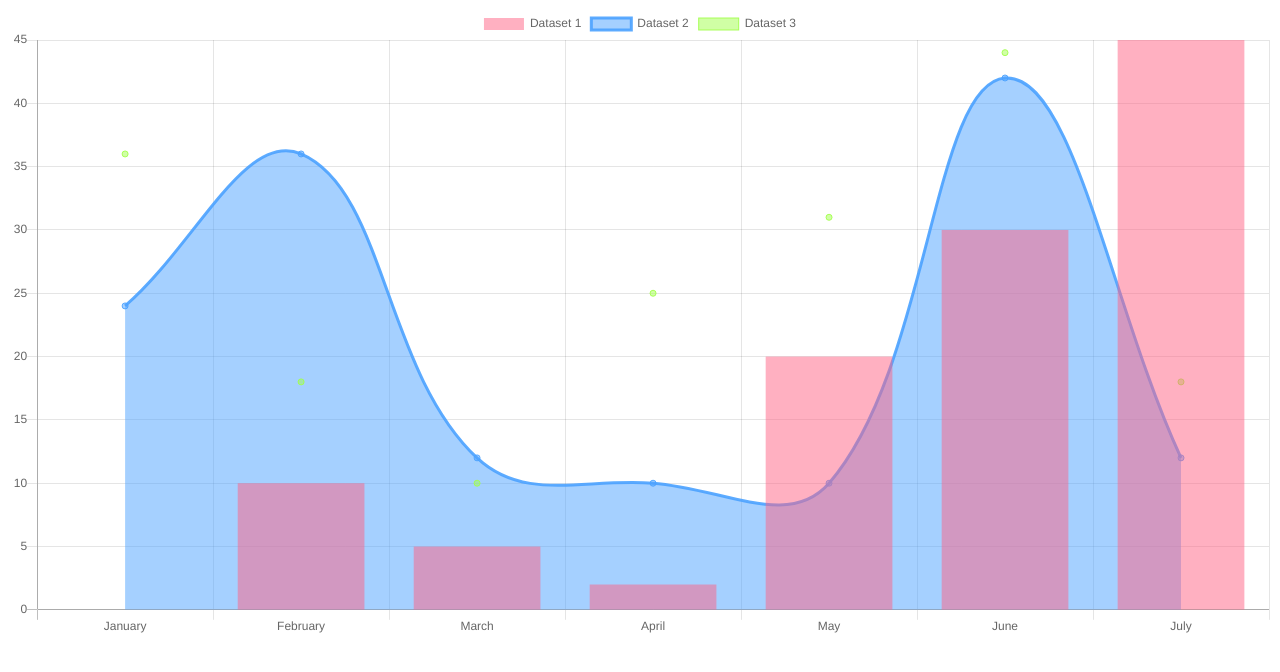
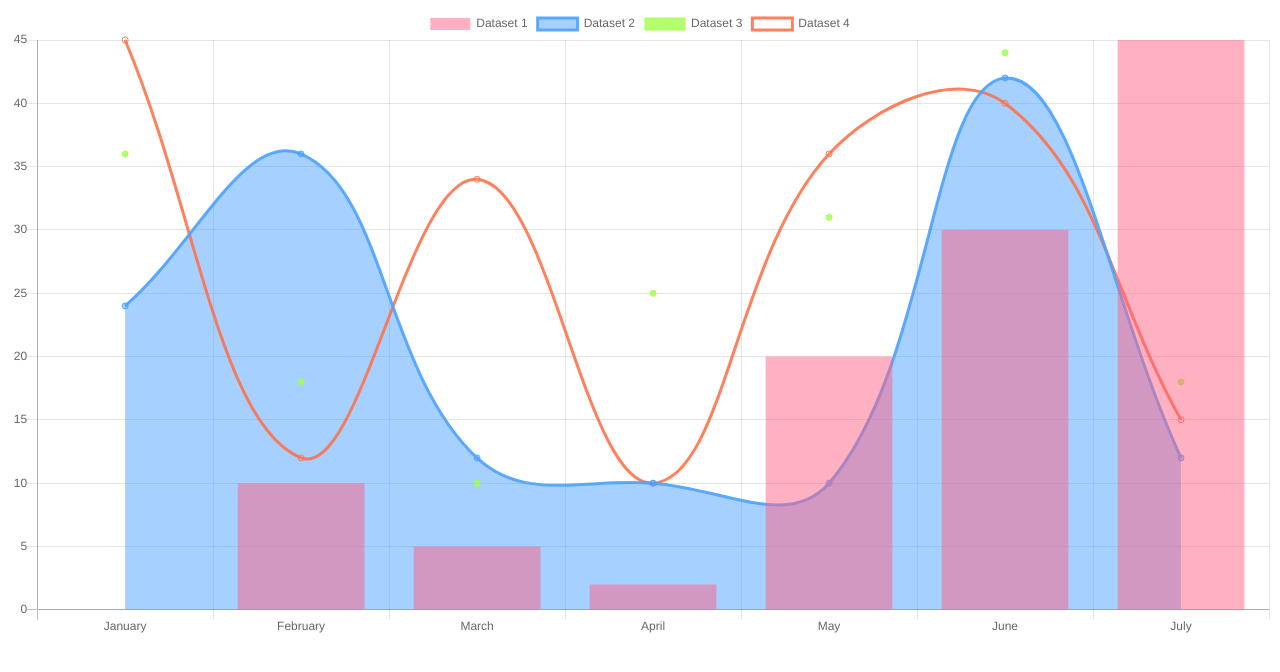
Before and after one commit to krisxcrash/charts, a plain HTML site: page index.html in a window 1280 px wide. Drawn offline with nearby package versions, Linux system fonts and the light colour scheme.

Commit message:
updated to add line chart without background

```diff
--- a/index.html
+++ b/index.html
@@ -35,11 +35,19 @@
                 type: 'line'
             }, {
                 label: 'Dataset 3',
-                backgroundColor: 'rgba(162, 255, 76, .5)',
+                backgroundColor: 'rgba(162, 255, 76, .8)',
                 borderColor: 'rgba(162, 255, 76, .9)',
                 data: [36, 18, 10, 25, 31, 44, 18],
 
                 type: 'bubble'
+            },
+            {
+                label: 'Dataset 4',
+                backgroundColor: 'rgba(162, 255, 76, .0)',
+                borderColor: 'rgba(255, 115, 76, .9)',
+                data: [45, 12, 34, 10, 36, 40, 15],
+
+                type: 'line'
             }],
         labels: ["January", "February", "March", "April", "May", "June", "July"],
 
```
